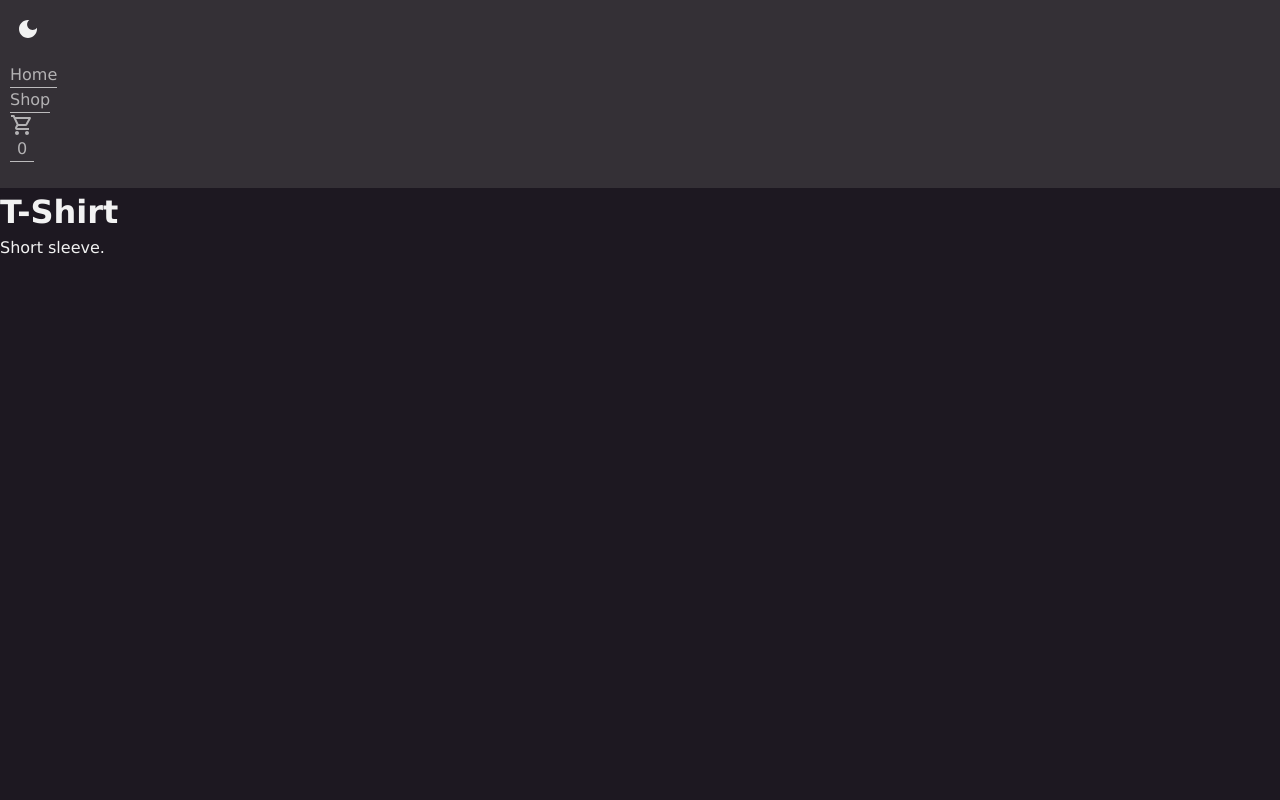
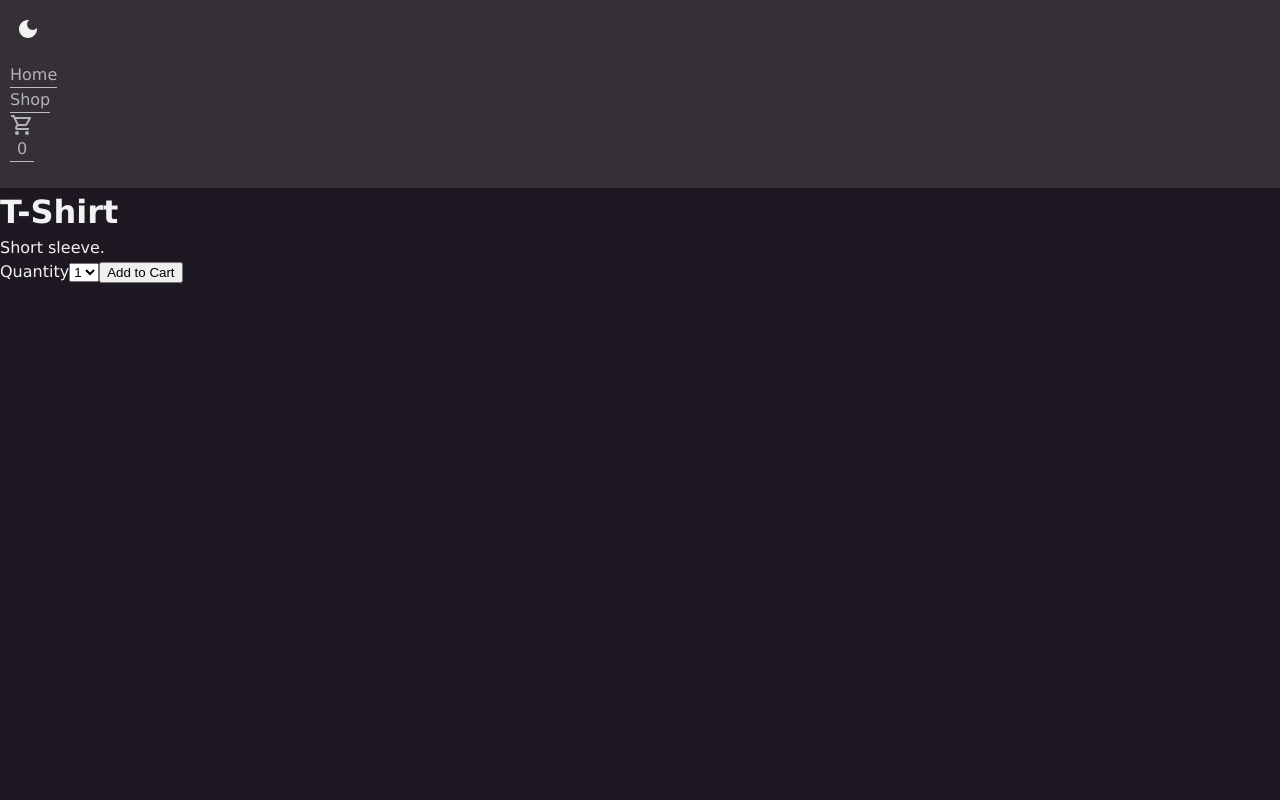
Before and after one commit to thatblindgeye/enbious, a React (Create React App) app: page /shop/0 in a window 1280 px wide. Shown: the top 800 px of the page. Built offline with nearby package versions, Linux system fonts and the light colour scheme.

Commit message:
Add functionality to add items to cart

```diff
--- /dev/null
+++ b/src/components/Inputs/QuantitySelect.js
@@ -0,0 +1,27 @@
+import React from 'react';
+
+export default function QuantitySelect({
+  changeEvent,
+  inputId,
+  quantity,
+  stock,
+}) {
+  const buildOptions = () => {
+    let options = [];
+    let optionLimit = stock > 10 ? 10 : stock;
+
+    for (let i = 1; i <= optionLimit; i++) {
+      options.push(<option key={i}>{i}</option>);
+    }
+
+    return options;
+  };
+
+  return (
+    <select id={inputId} value={quantity} onChange={changeEvent}>
+      {buildOptions().map((item) => {
+        return item;
+      })}
+    </select>
+  );
+}
--- a/src/components/Pages/Cart.js
+++ b/src/components/Pages/Cart.js
@@ -1,3 +1,4 @@
+/* eslint-disable jsx-a11y/no-redundant-roles */
 import React, { useEffect, useContext } from 'react';
 import { Link } from 'react-router-dom';
 import { CartDataContext } from '../../context/CartDataContext';
@@ -7,13 +8,23 @@ export default function Cart() {
 
   useEffect(() => {
     document.title = 'Shopping Cart | Enbious';
-    console.log(cartItems);
-  }, [cartItems]);
+  }, []);
 
   return (
     <div>
       {cartItems.length ? (
-        <div>You have {cartItems.length} items in your cart.</div>
+        <div>
+          <ul role='list' aria-label='Shopping cart'>
+            {cartItems.map((cartItem, cartIndex) => {
+              return (
+                <li key={cartIndex}>
+                  <div>{cartItem.name}</div>
+                  <div>{cartItem.quantity}</div>
+                </li>
+              );
+            })}
+          </ul>
+        </div>
       ) : (
         <div>
           Your cart is empty. <Link to='/shop'>Continue shopping</Link>.
--- a/src/components/Pages/ItemDetails.js
+++ b/src/components/Pages/ItemDetails.js
@@ -1,11 +1,14 @@
-import React, { useState, useEffect } from 'react';
+import React, { useState, useEffect, useContext } from 'react';
 import { useParams } from 'react-router-dom';
+import { CartDataContext } from '../../context/CartDataContext';
+import QuantitySelect from '../Inputs/QuantitySelect';
 import NoMatch from './NoMatch';
-import inventory from '../../scripts/inventory.json';
+import inventory from '../../inventory.json';
 
 export default function ItemDetails() {
   const [item, setItem] = useState({});
   const [quantity, setQuantity] = useState(1);
+  const [, dispatch] = useContext(CartDataContext);
   const params = useParams();
 
   useEffect(() => {
@@ -16,10 +19,34 @@ export default function ItemDetails() {
     setItem(inventory.clothing[params.itemId]);
   }, [params]);
 
+  const handleQuantityChange = (e) => {
+    setQuantity(Number(e.target.value));
+  };
+
+  const handleCartAdd = () => {
+    return dispatch({
+      type: 'ADD_ITEM',
+      payload: {
+        ...item,
+        quantity,
+      },
+    });
+  };
+
   return item ? (
-    <div>
+    <div className='item-details-container'>
       <h1>{item.name}</h1>
-      {item.description}
+      <div className='item-description'>{item.description}</div>
+      <label htmlFor='quantity'>Quantity</label>
+      <QuantitySelect
+        changeEvent={handleQuantityChange}
+        inputId='quantity'
+        stock={item.stock}
+        quantity={quantity}
+      />
+      <button className='add-cart-btn' onClick={handleCartAdd}>
+        Add to Cart
+      </button>
     </div>
   ) : (
     <NoMatch />
--- a/src/components/Pages/Shop.js
+++ b/src/components/Pages/Shop.js
@@ -1,7 +1,7 @@
 /* eslint-disable jsx-a11y/no-redundant-roles */
 import React, { useState, useEffect } from 'react';
 import { Link } from 'react-router-dom';
-import inventory from '../../scripts/inventory.json';
+import inventory from '../../inventory.json';
 
 export default function Shop() {
   const [items, setItems] = useState([]);
--- /dev/null
+++ b/src/inventory.json
@@ -0,0 +1,28 @@
+{
+  "clothing": [
+    {
+      "id": 0,
+      "name": "T-Shirt",
+      "description": "Short sleeve.",
+      "image": null,
+      "price": 19.99,
+      "stock": 7
+    },
+    {
+      "id": 1,
+      "name": "Sweater",
+      "description": "Comfy.",
+      "image": null,
+      "price": 19.99,
+      "stock": 2
+    },
+    {
+      "id": 2,
+      "name": "Pants",
+      "description": "Denim.",
+      "image": null,
+      "price": 19.99,
+      "stock": 100
+    }
+  ]
+}
--- a/src/reducers/cartReducer.js
+++ b/src/reducers/cartReducer.js
@@ -12,7 +12,7 @@ function searchForItemIndex(dataToSearch, itemId) {
 
 const cartReducer = (state, action) => {
   const { payload, type } = action;
-  const itemInCart = searchForItemIndex(state, action.payload.id);
+  const itemInCart = searchForItemIndex(state, payload.id);
 
   switch (type) {
     case 'ADD_ITEM':
@@ -27,9 +27,8 @@ const cartReducer = (state, action) => {
         });
 
         return [...cartAfterQuantityAdd];
-      } else {
-        return [...state, payload];
       }
+      return [...state, payload];
     case 'UPDATE_QUANTITY':
       return [...state, payload];
     case 'REMOVE_FROM_CART':
--- a/src/scripts/inventory.json
+++ /dev/null
@@ -1,19 +0,0 @@
-{
-  "clothing": [
-    {
-      "id": 0,
-      "name": "T-Shirt",
-      "description": "Short sleeve."
-    },
-    {
-      "id": 1,
-      "name": "Sweater",
-      "description": "Comfy."
-    },
-    {
-      "id": 2,
-      "name": "Pants",
-      "description": "Denim."
-    }
-  ]
-}
```
